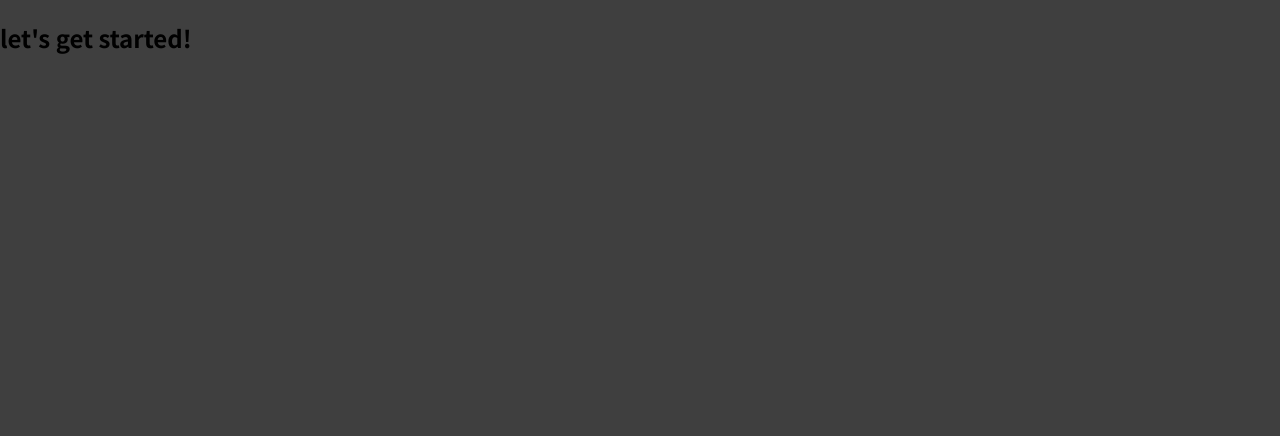
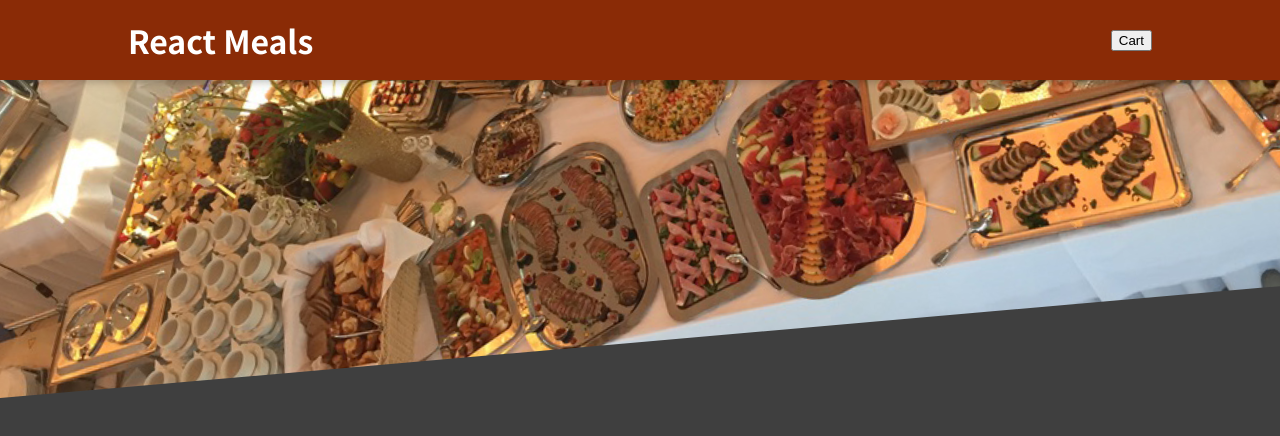
Before and after one commit to banyissaabdalrahman/food-order, a React (Create React App) app: page / in a window 1280 px wide. Shown: the top 436 px of the page. Built offline with nearby package versions, Linux system fonts and the light colour scheme.

Commit message:
Adding a "Header" Component

```diff
--- a/src/App.js
+++ b/src/App.js
@@ -1,7 +1,9 @@
+import Header from "./components/Layout/Header";
+
 function App() {
   return (
     <div>
-      <h2>let's get started!</h2>
+      <Header />
     </div>
   );
 }
--- /dev/null
+++ b/src/components/Layout/Header.js
@@ -0,0 +1,19 @@
+import { Fragment } from "react";
+import classes from "./Header.module.css";
+import mealsImage from "../../assets/meals.jpg";
+
+const Header = () => {
+  return (
+    <Fragment>
+      <header className={classes.header}>
+        <h1>React Meals</h1>
+        <button>Cart</button>
+      </header>
+      <div className={classes["main-image"]}>
+        <img src={mealsImage} alt="A table full of delicious food!" />
+      </div>
+    </Fragment>
+  );
+};
+
+export default Header;
--- /dev/null
+++ b/src/components/Layout/Header.module.css
@@ -0,0 +1,29 @@
+.header {
+  position: fixed;
+  top: 0;
+  left: 0;
+  width: 100%;
+  height: 5rem;
+  background-color: #8a2b06;
+  color: white;
+  display: flex;
+  justify-content: space-between;
+  align-items: center;
+  padding: 0 10%;
+  box-shadow: 0 2px 8px rgba(0, 0, 0, 0.25);
+  z-index: 10;
+}
+
+.main-image {
+  width: 100%;
+  height: 25rem;
+  z-index: 0;
+  overflow: hidden;
+}
+
+.main-image img {
+  width: 110%;
+  height: 100%;
+  object-fit: cover;
+  transform: rotateZ(-5deg) translateY(-4rem) translateX(-1rem);
+}
```
Also changed, not shown: src/assets/meals.jpg (added).
